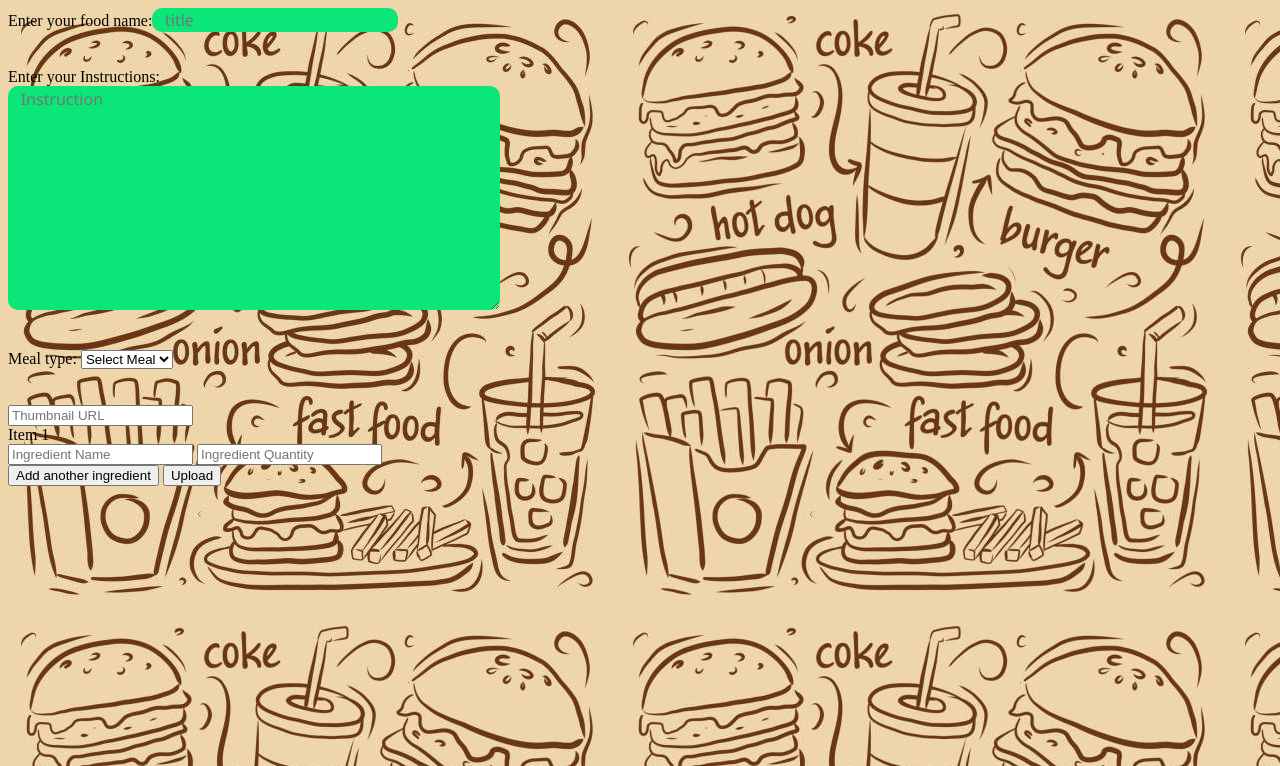
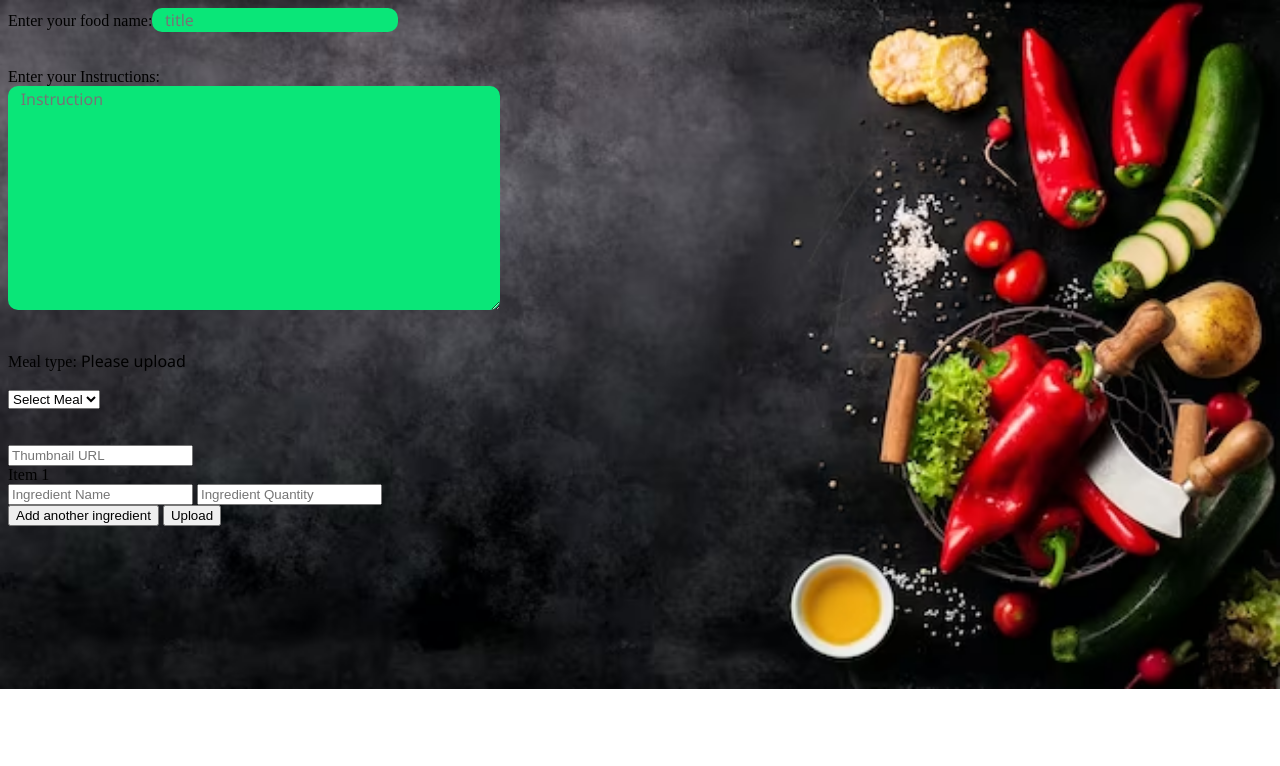
Before and after one commit to sravan1946/bytebash, a Flask app: page /upload in a window 1280 px wide. Shown: the top 766 px of the page. Run offline with Flask 3, Linux system fonts and the light colour scheme.

Commit message:
work on upload

```diff
--- a/app.py
+++ b/app.py
@@ -48,12 +48,14 @@ def upload():
         return render_template("upload.html", msg="Please upload")
     if not session.get("logged_in", False):
         return render_template("login.html", msg="Please login")
+    if request.form.get("mealt","0") == "0":
+        return render_template("upload.html", msg="Please select a meal type")
     with open("./data/recipies.json", "r") as upload:
         uploads = json.loads(upload.read())
         print(request.form)
     recipe = {
         "title": request.form["title"],
-        "ingredients": request.form["ingredients[]"],
+        "ingredients": request.form["ingredients1"],
         "instructions": request.form["instructions"],
         "author": session["user"],
         "likes": 0,
--- a/static/style.css
+++ b/static/style.css
@@ -130,9 +130,6 @@ margin-top:5px;
     top: 8px;
     right:120px;
 }
-.upload-body{
-    background-image: "C:\Users\ANJANA A M\Downloads\istockphoto-1351302570-612x612.jpg";
-}
 
 .brkfst{
 height:150px;
--- a/templates/upload.html
+++ b/templates/upload.html
@@ -6,7 +6,9 @@
         <link rel="stylesheet" href="{{ url_for('static', filename='style.css') }}">
         <style>
             .upload-body{
-                background-image: url( "{{url_for('static', filename='bg.jpg')}}" );
+                background-image: url( "{{url_for('static', filename='ee.avif')}}" );
+                background-repeat: no-repeat;
+                background-size:cover;
             }
         </style>
     </head>
@@ -16,7 +18,8 @@
             <label>Enter your food name:<input class="title-textbox" id="title" name="title" placeholder="title" type="text" required></label><br><br><br>
             <label>Enter your Instructions:<br><textarea class="instruction-textbox" id="instructions" name="instructions" placeholder="Instruction" minlength="100" rows="10" cols="50" required></textarea></label><br><br><br>
             <label>Meal type:
-                <select class="selected">
+                <span class="msg">{{ msg }}</span><br><br>
+                <select name="mealt" class="selected">
                 <option value="0" >Select Meal</option>
                 <option value="1">Breakfast</option>
                 <option value="2">Lunch</option>
```
Also changed, not shown: data/recipies.json (+1 -1 lines).
